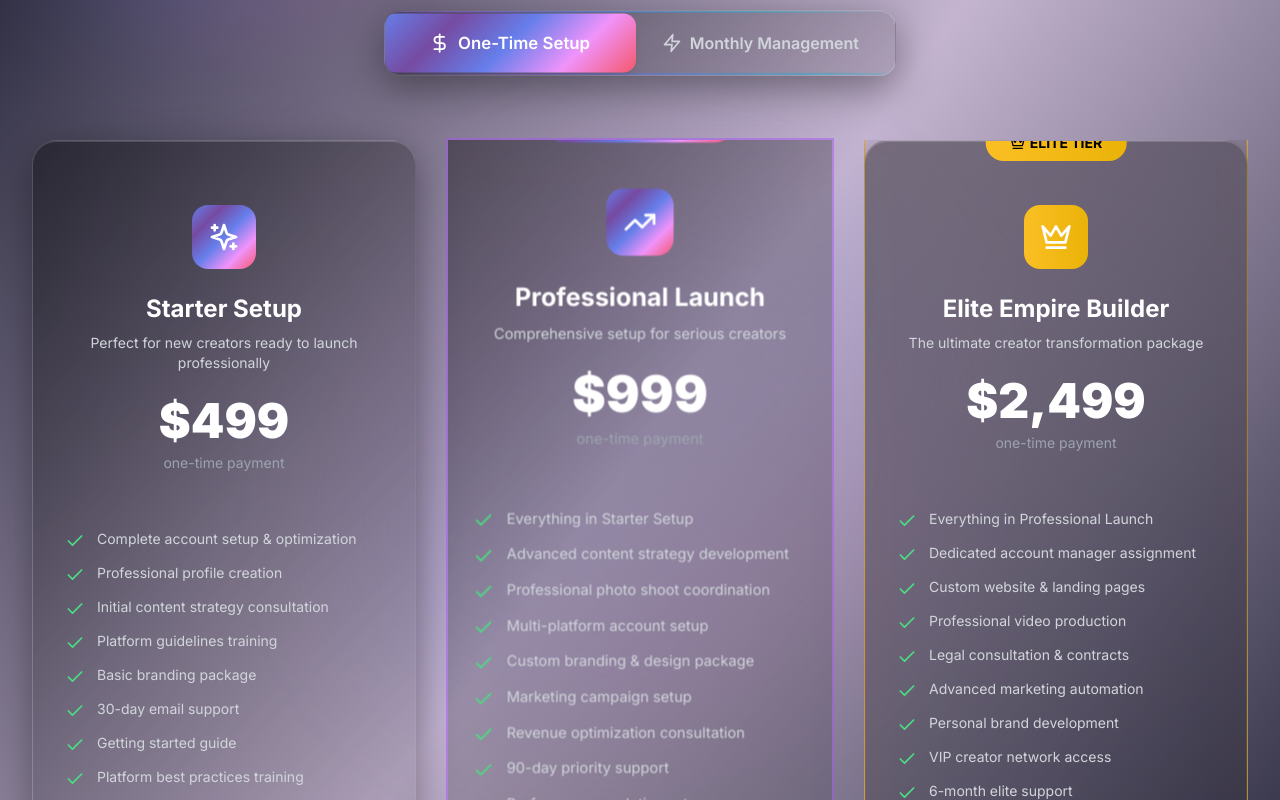
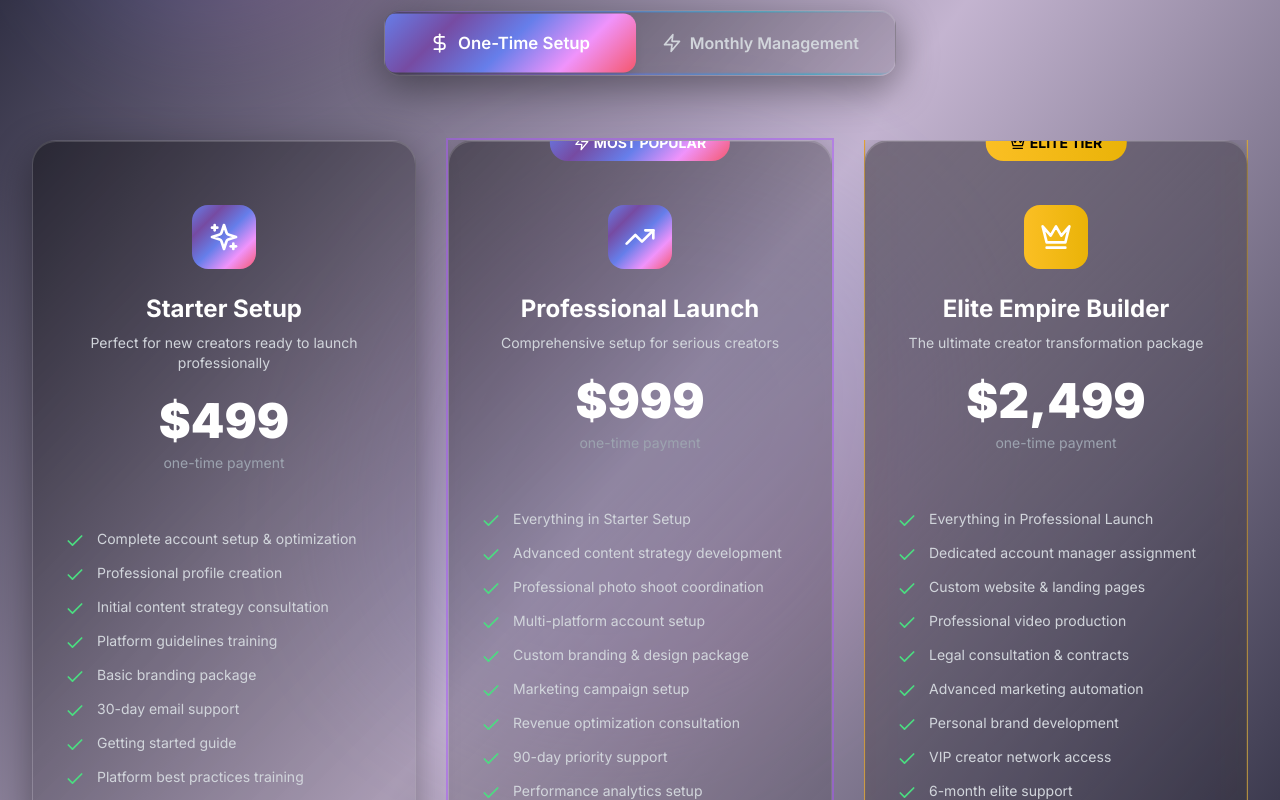
Before and after one commit to ThereIsSomething/FanfirstStudio, a React (Vite) app: page / in a window 1280 px wide. Shown: the part 6340-7140 px from the top of the page. Built offline with nearby package versions, Linux system fonts and the light colour scheme.

Commit message:
Updated PricingPlans.tsx

```diff
--- a/src/components/PricingPlans.tsx
+++ b/src/components/PricingPlans.tsx
@@ -227,9 +227,8 @@ const PricingPlans = () => {
 >
 
 
-              <div className={`aqua-glass-dark rounded-3xl p-6 sm:p-8 min-h-[600px] sm:min-h-[720px] hover:scale-105 transition-all duration-500 relative overflow-hidden flex flex-col ${
-                plan.popular ? 'ring-2 ring-purple-500/50 transform scale-105' : ''
-              }`}>
+              <div className="aqua-glass-dark rounded-3xl p-6 sm:p-8 h-full lg:min-h-[720px] hover:ring-4 hover:ring-purple-400/30 transition-all duration-500 relative overflow-hidden flex flex-col">
+
 
                 {/* Popular Badge */}
                 {plan.popular && (
```
